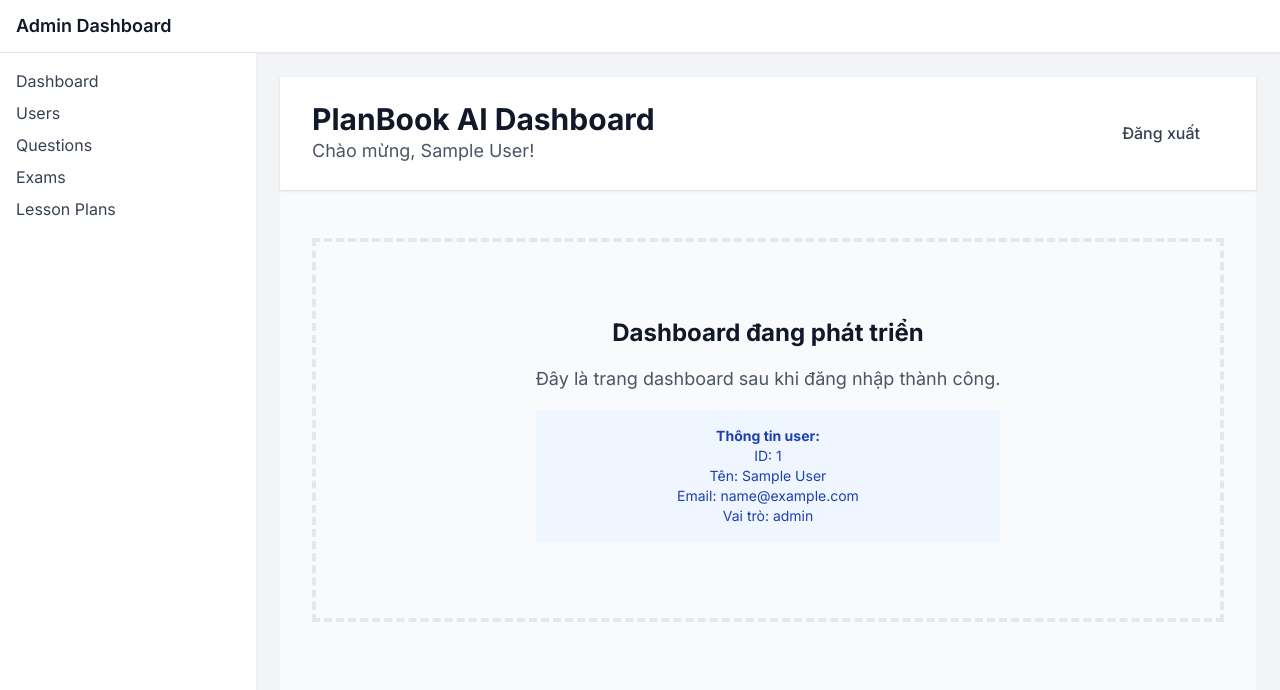
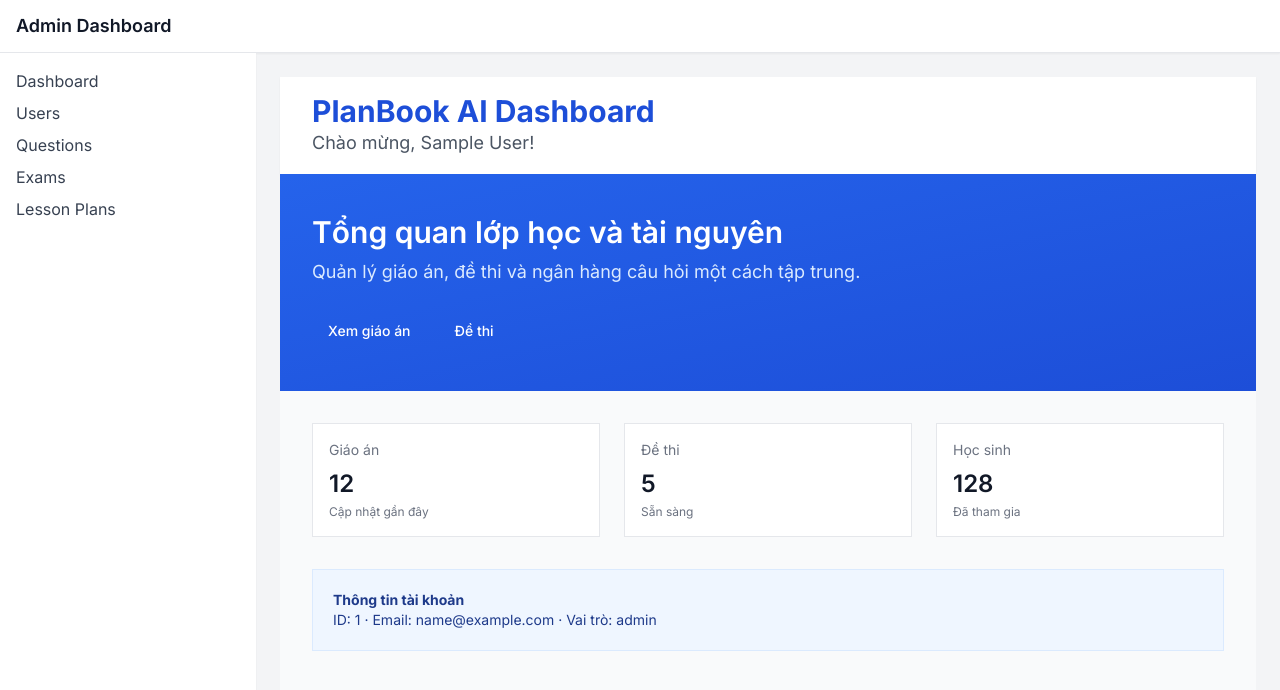
Before and after one commit to PlanBookAI/PlanBookAI-FE, a Next.js app: page /dashboard in a window 1280 px wide. Shown: the top 690 px of the page. Built offline with nearby package versions, Linux system fonts and the light colour scheme; sample sign-in values are in the browser's storage.

Commit message:
Dashboard beta

```diff
--- a/next.config.js
+++ b/next.config.js
@@ -17,7 +17,7 @@ const nextConfig = {
     formats: ['image/webp', 'image/avif'],
   },
   env: {
-    NEXT_PUBLIC_API_URL: process.env.NEXT_PUBLIC_API_URL || 'http://localhost:8000',
+    NEXT_PUBLIC_API_URL: process.env.NEXT_PUBLIC_API_URL || 'http://localhost:8080',
   },
   async headers() {
     return [
--- a/src/app/(admin)/dashboard/page.tsx
+++ b/src/app/(admin)/dashboard/page.tsx
@@ -8,33 +8,51 @@ import { AuthService } from '@/services/auth';
 export default function DashboardPage() {
   const router = useRouter();
   const [user, setUser] = useState<any>(null);
-  const [isLoggingOut, setIsLoggingOut] = useState(false);
   const [isLoading, setIsLoading] = useState(true);
 
   useEffect(() => {
-    const checkAuth = () => {
-      console.log('Checking authentication...');
-      console.log('Access token:', AuthService.getAccessToken());
-      console.log('Is authenticated:', AuthService.isAuthenticated());
-
+    const checkAuth = async () => {
+      // Tránh log token ra console để bảo mật
       if (!AuthService.isAuthenticated()) {
-        console.log('Not authenticated, redirecting to login');
         router.push('/login');
         return;
       }
 
       // Get user info
       const userInfo = AuthService.getUser();
-      console.log('User info:', userInfo);
-
-      if (userInfo) {
-        setUser(userInfo);
-      } else {
-        console.log('No user info found, redirecting to login');
+      if (!userInfo) {
         router.push('/login');
         return;
       }
-
+      // Nếu thiếu tên, gọi hồ sơ để bổ sung
+      if ((!userInfo.name && !userInfo.hoTen) && userInfo.id) {
+        try {
+          const baseUrl = process.env.NEXT_PUBLIC_API_URL || 'http://localhost:8080';
+          const res = await fetch(`${baseUrl}/api/v1/nguoi-dung/ho-so/${userInfo.id}` , {
+            headers: {
+              'Content-Type': 'application/json',
+              ...AuthService.getAuthHeaders(),
+            },
+          });
+          if (res.ok) {
+            const data = await res.json();
+            const profileName = data?.duLieu?.hoTen;
+            if (profileName) {
+              const updated = { ...userInfo, hoTen: profileName, name: userInfo.name || profileName };
+              localStorage.setItem('user', JSON.stringify(updated));
+              setUser(updated);
+            } else {
+              setUser(userInfo);
+            }
+          } else {
+            setUser(userInfo);
+          }
+        } catch (_err) {
+          setUser(userInfo);
+        }
+      } else {
+        setUser(userInfo);
+      }
       setIsLoading(false);
     };
 
@@ -44,19 +62,7 @@ export default function DashboardPage() {
     return () => clearTimeout(timer);
   }, [router]);
 
-  const handleLogout = async () => {
-    setIsLoggingOut(true);
-    try {
-      await AuthService.logout();
-      router.push('/');
-    } catch (error) {
-      console.error('Logout error:', error);
-      // Still redirect even if logout fails
-      router.push('/');
-    } finally {
-      setIsLoggingOut(false);
-    }
-  };
+  // Logout được xử lý bởi Navbar chung, không cần trong trang này
 
   if (isLoading) {
     return (
@@ -86,51 +92,73 @@ export default function DashboardPage() {
     );
   }
 
+  const displayName = user?.name || user?.hoTen || (user?.email ? user.email.split('@')[0] : 'bạn');
+
   return (
     <div className="min-h-screen bg-gray-50">
       {/* Header */}
-      <header className="bg-white shadow">
+      <header className="bg-white shadow-sm">
         <div className="max-w-7xl mx-auto px-4 sm:px-6 lg:px-8">
-          <div className="flex justify-between items-center py-6">
+          <div className="flex justify-between items-center py-4">
             <div>
-              <h1 className="text-3xl font-bold text-gray-900">PlanBook AI Dashboard</h1>
-              <p className="text-gray-600">Chào mừng, {user.name}!</p>
+              <h1 className="text-2xl sm:text-3xl font-bold text-blue-700">PlanBook AI Dashboard</h1>
+              <p className="text-gray-600">Chào mừng, {displayName}!</p>
             </div>
-            <Button
-              onClick={handleLogout}
-              variant="ghost"
-              disabled={isLoggingOut}
-            >
-              {isLoggingOut ? 'Đang đăng xuất...' : 'Đăng xuất'}
-            </Button>
+            {/* Nút đăng xuất đã được chuyển sang Navbar dùng chung */}
           </div>
         </div>
       </header>
 
-      {/* Main Content */}
-      <main className="max-w-7xl mx-auto py-6 sm:px-6 lg:px-8">
-        <div className="px-4 py-6 sm:px-0">
-          <div className="border-4 border-dashed border-gray-200 rounded-lg h-96 flex items-center justify-center">
-            <div className="text-center">
-              <h2 className="text-2xl font-bold text-gray-900 mb-4">
-                Dashboard đang phát triển
-              </h2>
-              <p className="text-gray-600 mb-4">
-                Đây là trang dashboard sau khi đăng nhập thành công.
-              </p>
-              <div className="bg-blue-50 p-4 rounded-lg">
-                <p className="text-sm text-blue-800">
-                  <strong>Thông tin user:</strong><br />
-                  ID: {user.id}<br />
-                  Tên: {user.name}<br />
-                  Email: {user.email}<br />
-                  Vai trò: {user.role}
-                </p>
-              </div>
+      {/* Hero */}
+      <section className="bg-gradient-to-br from-blue-600 to-blue-700 text-white">
+        <div className="max-w-7xl mx-auto px-4 sm:px-6 lg:px-8 py-8 sm:py-10">
+          <div className="flex flex-col gap-4 sm:gap-6">
+            <div>
+              <h2 className="text-2xl sm:text-3xl font-semibold">Tổng quan lớp học và tài nguyên</h2>
+              <p className="mt-2 text-blue-100">Quản lý giáo án, đề thi và ngân hàng câu hỏi một cách tập trung.</p>
+            </div>
+            <div className="flex flex-wrap gap-3">
+              <Button onClick={() => router.push('/lesson-plans')}>
+                Xem giáo án
+              </Button>
+              <Button onClick={() => router.push('/exams')} variant="ghost">
+                Đề thi
+              </Button>
             </div>
           </div>
         </div>
-      </main>
+      </section>
+
+      {/* KPI Cards */}
+      <section className="max-w-7xl mx-auto px-4 sm:px-6 lg:px-8 py-6 sm:py-8">
+        <div className="grid grid-cols-1 sm:grid-cols-2 lg:grid-cols-3 gap-4 sm:gap-6">
+          <div className="rounded-lg border border-gray-200 bg-white p-4">
+            <p className="text-sm text-gray-500">Giáo án</p>
+            <p className="mt-2 text-2xl font-semibold text-gray-900">12</p>
+            <p className="mt-1 text-xs text-gray-500">Cập nhật gần đây</p>
+          </div>
+          <div className="rounded-lg border border-gray-200 bg-white p-4">
+            <p className="text-sm text-gray-500">Đề thi</p>
+            <p className="mt-2 text-2xl font-semibold text-gray-900">5</p>
+            <p className="mt-1 text-xs text-gray-500">Sẵn sàng</p>
+          </div>
+          <div className="rounded-lg border border-gray-200 bg-white p-4">
+            <p className="text-sm text-gray-500">Học sinh</p>
+            <p className="mt-2 text-2xl font-semibold text-gray-900">128</p>
+            <p className="mt-1 text-xs text-gray-500">Đã tham gia</p>
+          </div>
+        </div>
+      </section>
+
+      {/* User Info Brief */}
+      <section className="max-w-7xl mx-auto px-4 sm:px-6 lg:px-8 pb-8">
+        <div className="rounded-lg bg-blue-50 border border-blue-100 p-4 sm:p-5">
+          <p className="text-sm text-blue-900">
+            <strong>Thông tin tài khoản</strong><br />
+            ID: {user.id} · Email: {user.email} · Vai trò: {user.role}
+          </p>
+        </div>
+      </section>
     </div>
   );
 }
--- a/src/components/ui/button.tsx
+++ b/src/components/ui/button.tsx
@@ -1,56 +1,23 @@
-'use client';
-
 import * as React from 'react';
 import { Slot } from '@radix-ui/react-slot';
 import { cva, type VariantProps } from 'class-variance-authority';
 import { cn } from '@/lib/utils';
 
 const buttonVariants = cva(
-  // Base styles
-  'inline-flex items-center justify-center rounded-lg transition-colors duration-200 font-medium focus-visible:outline-none focus-visible:ring-2 focus-visible:ring-offset-2 disabled:pointer-events-none disabled:opacity-50',
+  'inline-flex items-center justify-center rounded-md text-sm font-medium transition-colors focus-visible:outline-none focus-visible:ring-2 focus-visible:ring-offset-2 disabled:opacity-50 disabled:pointer-events-none',
   {
     variants: {
       variant: {
-        // Primary button - Dùng cho các hành động chính
-        primary: [
-          'bg-blue-600 text-white',
-          'hover:bg-blue-700',
-          'focus-visible:ring-blue-600',
-          'shadow-sm',
-        ],
-        // Secondary button - Dùng cho các hành động phụ
-        secondary: [
-          'bg-white text-blue-600',
-          'border-2 border-blue-600',
-          'hover:bg-blue-50',
-          'focus-visible:ring-blue-600',
-        ],
-        // Ghost button - Dùng cho các hành động ít quan trọng
-        ghost: [
-          'text-gray-700',
-          'hover:bg-gray-100',
-          'focus-visible:ring-gray-500',
-        ],
-        // Link button - Trông giống như link
-        link: [
-          'text-blue-600',
-          'hover:text-blue-700',
-          'underline-offset-4',
-          'hover:underline',
-          'p-0 h-auto',
-        ],
-        // White button - Dùng trên nền tối
-        white: [
-          'bg-white text-blue-600',
-          'hover:bg-blue-50',
-          'focus-visible:ring-white',
-          'shadow-sm',
-        ],
+        primary: 'bg-primary text-white hover:bg-primary/90',
+        secondary: 'bg-secondary text-white hover:bg-secondary/90',
+        ghost: 'hover:bg-accent/10',
+        white: 'bg-white text-gray-900 hover:bg-white/90',
+        link: 'underline-offset-4 hover:underline',
       },
       size: {
-        sm: 'h-9 px-4 text-sm',
-        md: 'h-11 px-6 text-base',
-        lg: 'h-12 px-8 text-lg',
+        sm: 'h-9 px-3',
+        md: 'h-10 px-4 py-2',
+        lg: 'h-11 px-8',
         icon: 'h-10 w-10',
       },
       fullWidth: {
@@ -74,7 +41,6 @@ export interface ButtonProps
 const Button = React.forwardRef<HTMLButtonElement, ButtonProps>(
   ({ className, variant, size, fullWidth, asChild = false, ...props }, ref) => {
     const Comp = asChild ? Slot : 'button';
-
     return (
       <Comp
         className={cn(buttonVariants({ variant, size, fullWidth, className }))}
```
